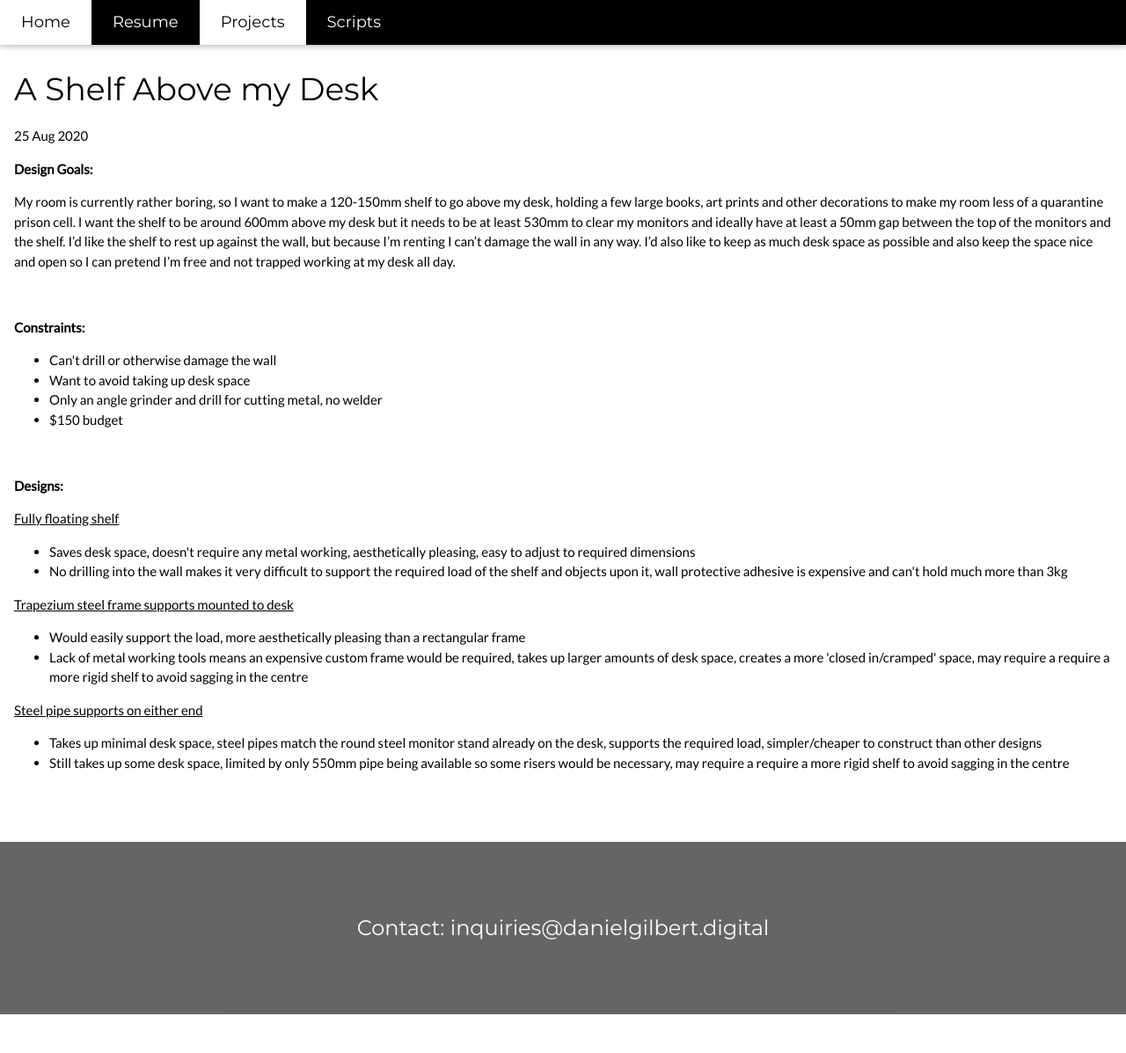
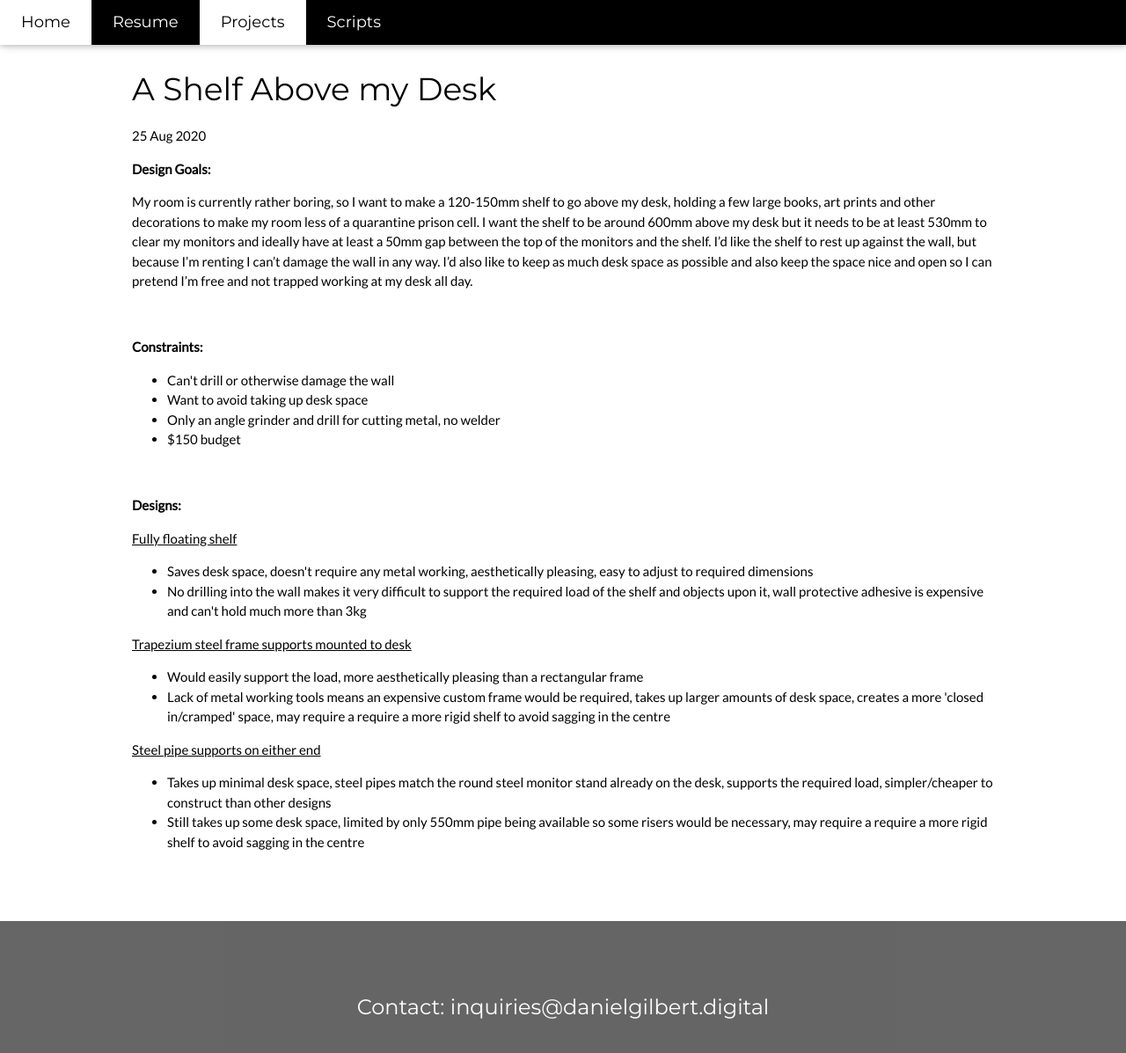
Before and after one commit to dmgilbert/dmgilbert.github.io, a Jekyll site: the page built from _posts/2020-08-25-welcome-to-jekyll.markdown, in a window 1280 px wide and 1243 px high. Shown: the top 1197 px of the window at 88% size. Built offline with Jekyll 4.4.1, drawn with Linux system fonts in a browser that asks for light colours.

Commit message:
Update default.html

```diff
--- a/_layouts/default.html
+++ b/_layouts/default.html
@@ -33,10 +33,10 @@ body,h1,h2,h3,h4,h5,h6 {font-family: "Lato", sans-serif}
 </div>
 
 <div class="w3-row-padding w3-padding-64 w3-container">
-
+	<div class="w3-content">
 			{{ content }}
-
-			</div><!-- /.container -->
+	</div>
+</div>
 
 <div class="w3-container w3-black w3-center w3-opacity w3-padding-64">
     <h1 class="w3-margin w3-xlarge">Contact:    inquiries@danielgilbert.digital</h1>
```
